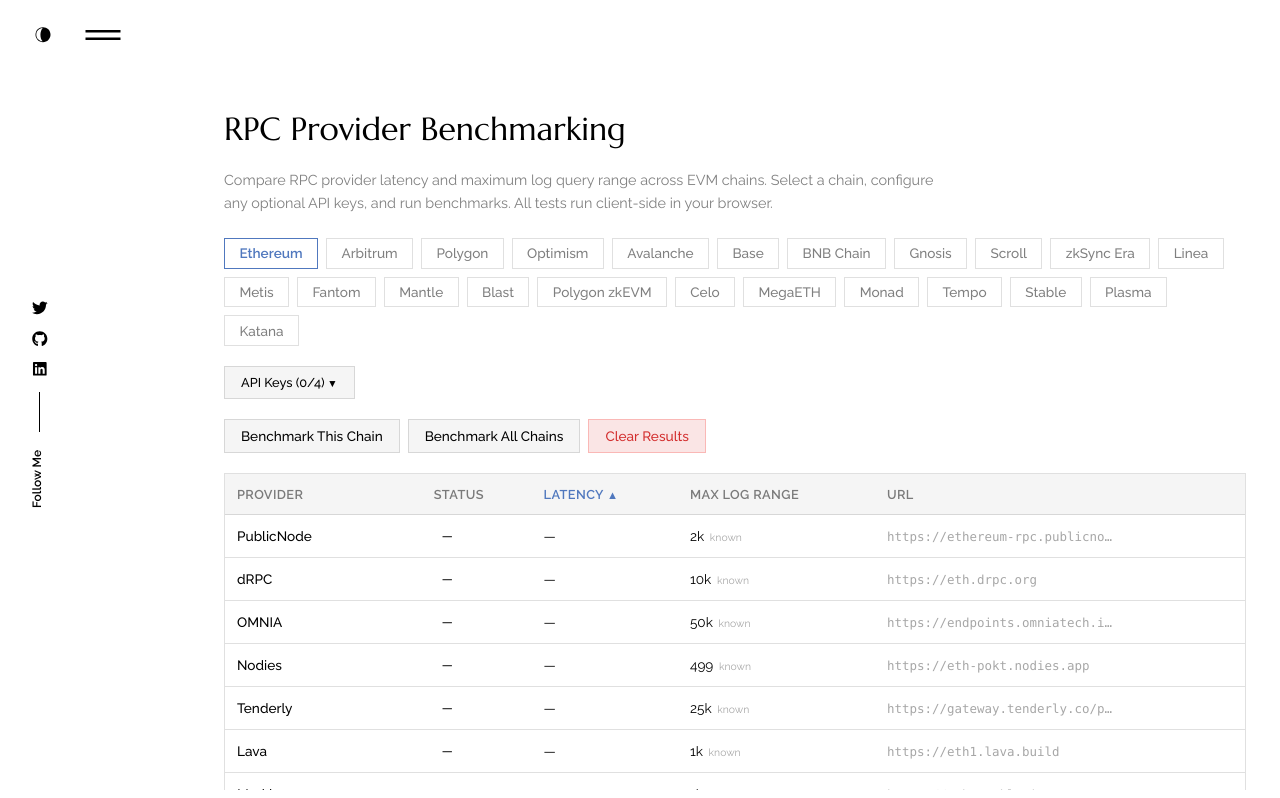
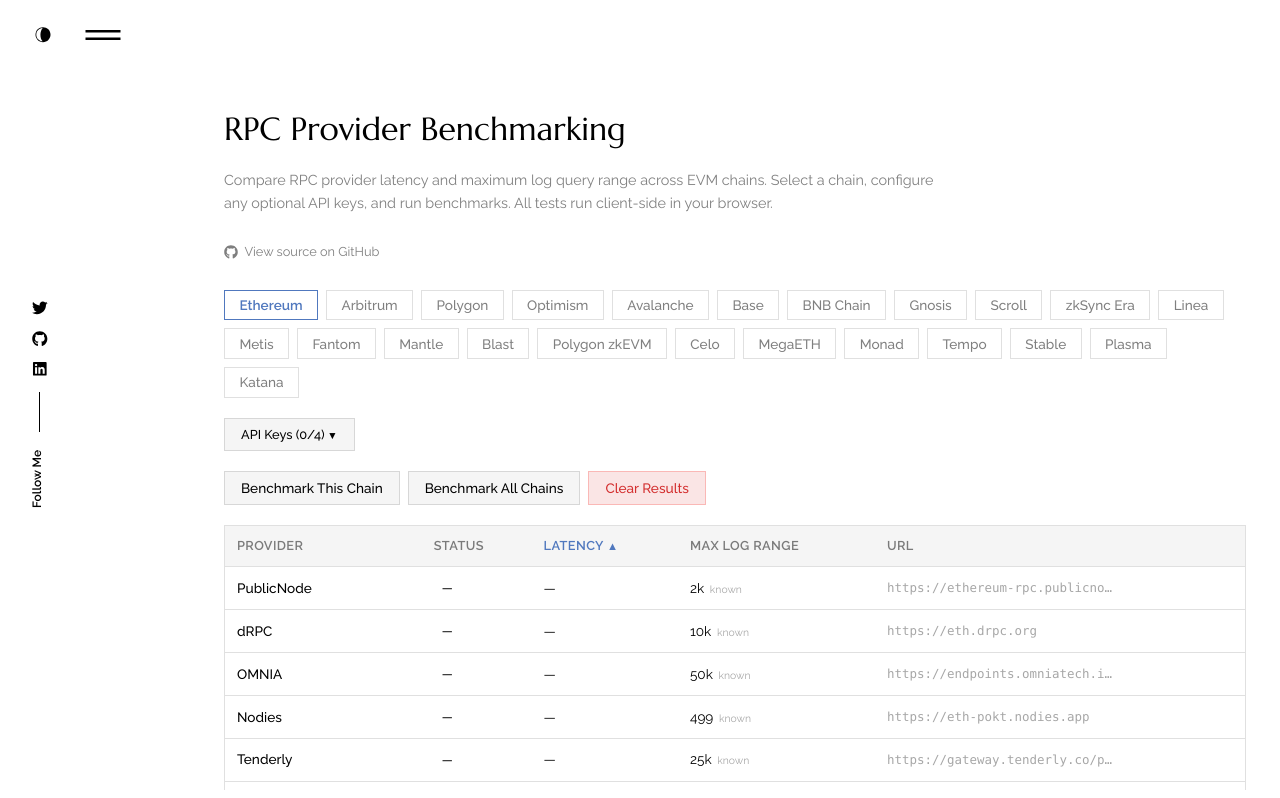
Before and after one commit to JTraversa/rpc-benchmark-dashboard, a React (Vite) app: page / in a window 1280 px wide. Shown: the top 798 px of the page. Built offline with nearby package versions, Linux system fonts and the light colour scheme.

Commit message:
repo link

```diff
--- a/src/App.jsx
+++ b/src/App.jsx
@@ -1,6 +1,7 @@
 import { useState } from 'react';
 import Header from './components/Header';
 import Socialicons from './components/Socialicons';
+import RepoLink from './components/RepoLink';
 import ChainSelector from './components/ChainSelector';
 import ApiKeySettings from './components/ApiKeySettings';
 import BenchmarkRunner from './components/BenchmarkRunner';
@@ -28,6 +29,7 @@
           <p>
             Compare RPC provider latency and maximum log query range across EVM chains. Select a chain, configure any optional API keys, and run benchmarks. All tests run client-side in your browser.
           </p>
+          <RepoLink />
         </div>
         <ChainSelector selected={selectedChain} onSelect={setSelectedChain} />
         <ApiKeySettings apiKeys={apiKeys} onSave={handleSaveKeys} />
--- /dev/null
+++ b/src/components/RepoLink.css
@@ -0,0 +1,24 @@
+/* Link to this tool's source, sat under the page description. Deliberately
+   quiet: it is a footnote to the intro copy, not an action. */
+.repo-link {
+  display: inline-flex;
+  align-items: center;
+  gap: 0.4rem;
+  margin-top: 0.85rem;
+  font-size: 0.8rem;
+  color: var(--text-secondary);
+  text-decoration: none;
+  border-bottom: 1px solid transparent;
+  transition: color 0.2s ease, border-color 0.2s ease;
+}
+
+.repo-link:hover {
+  color: var(--text-primary);
+  border-bottom-color: currentColor;
+}
+
+.repo-link svg {
+  width: 14px;
+  height: 14px;
+  flex-shrink: 0;
+}
--- /dev/null
+++ b/src/components/RepoLink.jsx
@@ -0,0 +1,21 @@
+import './RepoLink.css';
+
+// This tool's own repository. Each tool is its own repo, so the URL is baked in
+// here rather than derived.
+const REPO_URL = 'https://github.com/JTraversa/rpc-benchmark-dashboard';
+
+export default function RepoLink() {
+  return (
+    <a
+      className="repo-link"
+      href={REPO_URL}
+      target="_blank"
+      rel="noopener noreferrer"
+    >
+      <svg viewBox="0 0 496 512" fill="currentColor" aria-hidden="true">
+        <path d="M165.9 397.4c0 2-2.3 3.6-5.2 3.6-3.3.3-5.6-1.3-5.6-3.6 0-2 2.3-3.6 5.2-3.6 3-.3 5.6 1.3 5.6 3.6zm-31.1-4.5c-.7 2 1.3 4.3 4.3 4.9 2.6 1 5.6 0 6.2-2s-1.3-4.3-4.3-5.2c-2.6-.7-5.5.3-6.2 2.3zm44.2-1.7c-2.9.7-4.9 2.6-4.6 4.9.3 2 2.9 3.3 5.9 2.6 2.9-.7 4.9-2.6 4.6-4.6-.3-1.9-3-3.2-5.9-2.9zM244.8 8C106.1 8 0 113.3 0 252c0 110.9 69.8 205.8 169.5 239.2 12.8 2.3 17.3-5.6 17.3-12.1 0-6.2-.3-40.4-.3-61.4 0 0-70 15-84.7-29.8 0 0-11.4-29.1-27.8-36.6 0 0-22.9-15.7 1.6-15.4 0 0 24.9 2 38.6 25.8 21.9 38.6 58.6 27.5 72.9 20.9 2.3-16 8.8-27.1 16-33.7-55.9-6.2-112.3-14.3-112.3-110.5 0-27.5 7.6-41.3 23.6-58.9-2.6-6.5-11.1-33.3 2.6-67.9 20.9-6.5 69 27 69 27 20-5.6 41.5-8.5 62.8-8.5s42.8 2.9 62.8 8.5c0 0 48.1-33.6 69-27 13.7 34.7 5.2 61.4 2.6 67.9 16 17.7 25.8 31.5 25.8 58.9 0 96.5-58.9 104.2-114.8 110.5 9.2 7.9 17 22.9 17 46.4 0 33.7-.3 75.4-.3 83.6 0 6.5 4.6 14.4 17.3 12.1C428.2 457.8 496 362.9 496 252 496 113.3 383.5 8 244.8 8zM97.2 352.9c-1.3 1-1 3.3.7 5.2 1.6 1.6 3.9 2.3 5.2 1 1.3-1 1-3.3-.7-5.2-1.6-1.6-3.9-2.3-5.2-1zm-10.8-8.1c-.7 1.3.3 2.9 2.3 3.9 1.6 1 3.6.7 4.3-.7.7-1.3-.3-2.9-2.3-3.9-2-.6-3.6-.3-4.3.7zm32.4 35.6c-1.6 1.3-1 4.3 1.3 6.2 2.3 2.3 5.2 2.6 6.5 1 1.3-1.3.7-4.3-1.3-6.2-2.2-2.3-5.2-2.6-6.5-1zm-11.4-14.7c-1.6 1-1.6 3.6 0 5.9 1.6 2.3 4.3 3.3 5.6 2.3 1.6-1.3 1.6-3.9 0-6.2-1.4-2.3-4-3.3-5.6-2z" />
+      </svg>
+      <span>View source on GitHub</span>
+    </a>
+  );
+}
```
